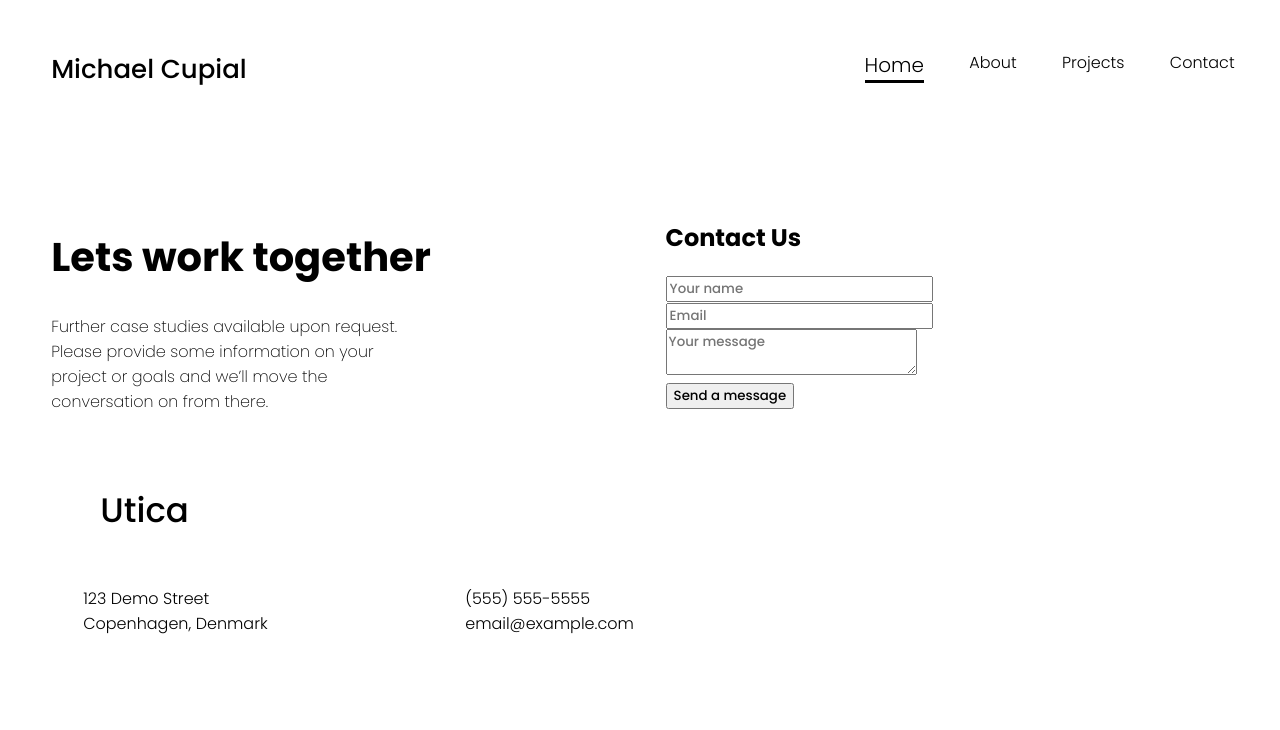
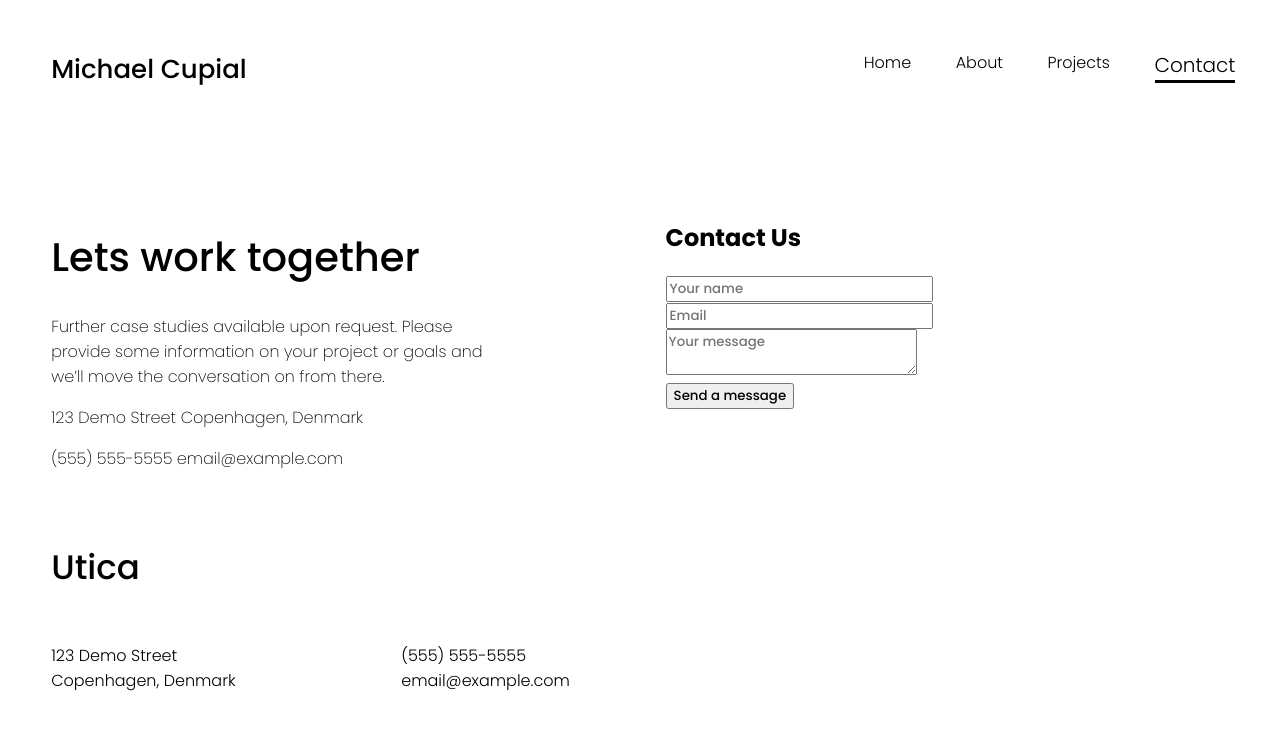
Before and after one commit to YurekB/MichaelV2, a React (Create React App) app in the folder michael/: page /contact in a window 1280 px wide. Shown: the top 730 px of the page. Built offline with nearby package versions, Linux system fonts and the light colour scheme.

Commit message:
implemented styled components

```diff
--- a/michael/package.json
+++ b/michael/package.json
@@ -9,6 +9,7 @@
     "react": "^18.2.0",
     "react-dom": "^18.2.0",
     "react-scripts": "5.0.1",
+    "styled-components": "^5.3.6",
     "web-vitals": "^2.1.4"
   },
   "scripts": {
--- a/michael/src/App.css
+++ b/michael/src/App.css
@@ -51,12 +51,6 @@ a:hover {
   transition: all 0.3s ease;
 }
 
-.home-top h2,
-h3,
-p {
-  margin-left: 4%;
-}
-
 .home-top h2 {
   width: 65%;
   font-weight: 400;
@@ -86,6 +80,10 @@ header h1 {
   height: 415px;
 
   object-fit: cover;
+}
+
+.home-project-pics img:hover {
+  opacity: 75%;
 }
 
 .home-project-pics p {
@@ -157,6 +155,7 @@ footer {
 footer h3 {
   font-weight: 400;
   font-size: 34px;
+  border-left: 0px;
 }
 
 .footer-details {
@@ -180,13 +179,13 @@ footer h3 {
 }
 
 .contact-page-left h1 {
-  font-weight: 700;
+  font-weight: 500;
   font-size: 40px;
 }
 
 .contact-page-left p {
   margin-left: 0px;
-  width: 60%;
+  width: 75%;
   font-weight: 200;
 }
 
--- a/michael/src/App.js
+++ b/michael/src/App.js
@@ -4,10 +4,10 @@ import Header from "./componenets/Header";
 import Home from "./pages/Home";
 import About from "./pages/About";
 import Projects from "./pages/Projects";
-import Contact from "./pages/Contact";
 import Footer from "./componenets/Footer";
 import { useState } from "react";
 import IndividualProject from "./pages/IndividualProject";
+import Contact from "./pages/contact/Contact";
 function App() {
   const [activePage, setActivePage] = useState("home");
   return (
--- a/michael/src/pages/Contact.jsx
+++ b/michael/src/pages/contact/Contact.jsx
@@ -1,6 +1,13 @@
-import Form from "../componenets/Form";
+import Form from "../../componenets/Form";
+import { useEffect } from "react";
+import { ContactAdd, Text } from "./styles";
 
 const Contact = ({ setActivePage, activePage }) => {
+  useEffect(() => {
+    setActivePage("contact");
+    window.scrollTo(0, 0);
+  }, [setActivePage]);
+
   return (
     <div className="contact-page">
       <div className="contact-page-left">
@@ -10,6 +17,10 @@ const Contact = ({ setActivePage, activePage }) => {
           information on your project or goals and we’ll move the conversation
           on from there.
         </p>
+        <ContactAdd>
+          <Text>123 Demo Street Copenhagen, Denmark</Text>
+          <Text>(555) 555-5555 email@example.com</Text>
+        </ContactAdd>
       </div>
       <div className="contact-page-right">
         <Form />
--- /dev/null
+++ b/michael/src/pages/contact/styles.jsx
@@ -0,0 +1,5 @@
+import styled from "styled-components";
+
+export const ContactAdd = styled.div``;
+
+export const Text = styled.p``;
```
Also changed, not shown: 1 other file (tests, documents, lock files or other folders).
